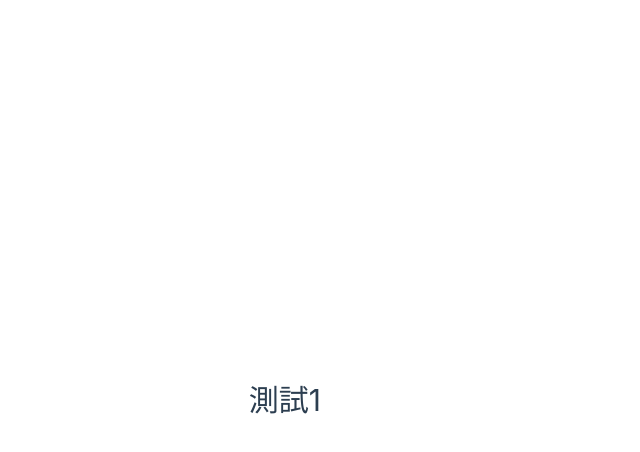
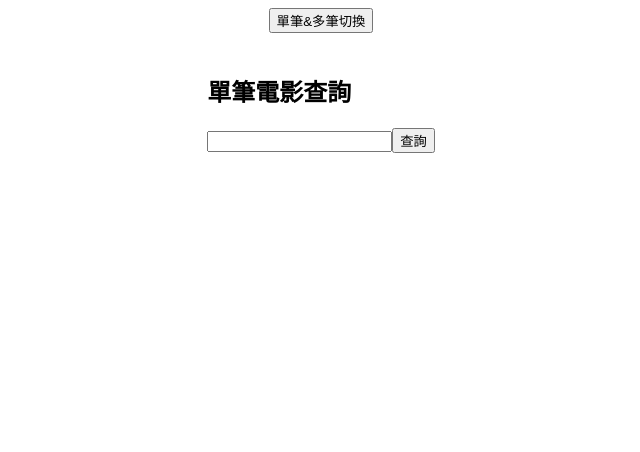
Before and after one commit to ads88364/skytek_20230908, a Vue app: page / in a window 1280 px wide. Shown: the top 452 px of the page, without its empty margins (319-959 px from the left). Built offline with nearby package versions, Linux system fonts and the light colour scheme.

Commit message:
9/19更新測試

```diff
--- a/package.json
+++ b/package.json
@@ -7,6 +7,7 @@
     "preview": "vite preview --port 4173"
   },
   "dependencies": {
+    "axios": "^1.5.0",
     "vue": "^3.3.4"
   },
   "devDependencies": {
--- a/src/App.vue
+++ b/src/App.vue
@@ -1,32 +1,120 @@
 <script setup>
-// import HelloWorld from './components/HelloWorld.vue'
-// import TheWelcome from './components/TheWelcome.vue'
+import { ref, onMounted } from 'vue';
+import axios from 'axios'
+// 嘗試做一個連結把顯示區域外包
+// import movie from '@/components/movie.vue';
+
+const enter = ref('')
+const enter2 = ref('')
+const movieData = ref({})
+const movieData2 = ref([])
+const show = ref(false)
+const show2 = ref(true)
+const show3 = ref(false)
+
+
+// 一次抓一筆
+const searchomdbApi = async () => {
+  // 我想做一個當input框沒有輸入值的時候 要跳出查無資料
+    const res = await axios.get(`https://www.omdbapi.com/?apikey=8399b8a2&t=${enter.value}`);
+    movieData.value = res.data
+    // console.log(A.value);
+};
+
+const searchbtn = () => {
+  show.value = true
+  searchomdbApi()
+}
+
+// 一次抓多筆
+const searchomdbApi2 = async () => {
+    const res = await axios.get(`https://www.omdbapi.com/?apikey=8399b8a2&s=${enter2.value}`);
+  console.log(res)
+  movieData2.value = res.data.Search
+};
+
+const searchbtn2 = () => {
+  searchomdbApi2()
+  // console.log(movieData2.value)
+}
+
+// 單筆多筆切換開關
+const change = () => {
+  show2.value = !show2.value
+  show3.value = !show3.value
+}
+
 </script>
 
 <template>
-  <h1>測試1</h1>
+
+    <div class="F">
+   <button @click="change">單筆&多筆切換</button>
+  </div>
+  <div class="E">
+    <div class="A" v-show = "show2">
+    <div>
+      <h2>單筆電影查詢</h2>
+      <input v-model="enter">
+      <button @click="searchbtn">查詢</button>
+    </div>
+    <div class="B">
+      <p v-show = "show">電影名稱:{{movieData.Title}}</p>
+      <p v-show = "show">
+        上映時間:{{movieData.Released || movieData.Year}}
+      </p>
+      <img :src="movieData.Poster" :alt="movieData.Poster">
+    </div>
+  </div>
+  <div class="C" v-show = "show3">
+    <div>
+      <h2>多筆電影查詢</h2>
+      <input v-model="enter2">
+      <button @click="searchbtn2">查詢</button>
+    </div>
+    <div class="D"
+      v-for = "item in movieData2" :key="item.imdbID">
+      <p>電影名稱:{{item.Title}}</p>
+      <p>上映時間:{{item.Year}}</p>
+      <img :src="item.Poster" :alt="item.Poster">
+    </div>
+  </div>
+  </div>
+
 
 
 </template>
-
-<style scoped>
-
-
-/* @media (min-width: 1024px) {
-  header {
+<style>
+  .E {
     display: flex;
-    place-items: center;
-    padding-right: calc(var(--section-gap) / 2);
+    flex-direction: column
+  }
+  .A {
+    display: flex;
+    align-items: center;
+    justify-content: center;
+    flex-direction: column;
+    /* border: 1px solid black */
+  }
+  .B {
+    margin-top : 10px
   }
 
-  .logo {
-    margin: 0 2rem 0 0;
+  .C {
+    display: flex;
+    align-items: center;
+    justify-content: center;
+    flex-direction: column;
+    /* border: 1px solid black */
   }
-
-  header .wrapper {
-    display: flex;
-    place-items: flex-start;
-    flex-wrap: wrap;
+  .D {
+    margin-top : 10px
   }
-} */
+  .F {
+    display : flex;
+    align-items : center;
+    justify-content: center;
+    margin-bottom : 20px;
+    /* border: 1px solid black */
+  }
 </style>
--- a/src/assets/main.css
+++ b/src/assets/main.css
@@ -1,4 +1,4 @@
-@import "./base.css";
+/* @import "./base.css";
 
 #app {
   max-width: 1280px;
@@ -32,4 +32,4 @@ a,
     grid-template-columns: 1fr 1fr;
     padding: 0 2rem;
   }
-}
+} */
```
Also changed, not shown: 1 other file (tests, documents, lock files or other folders).
